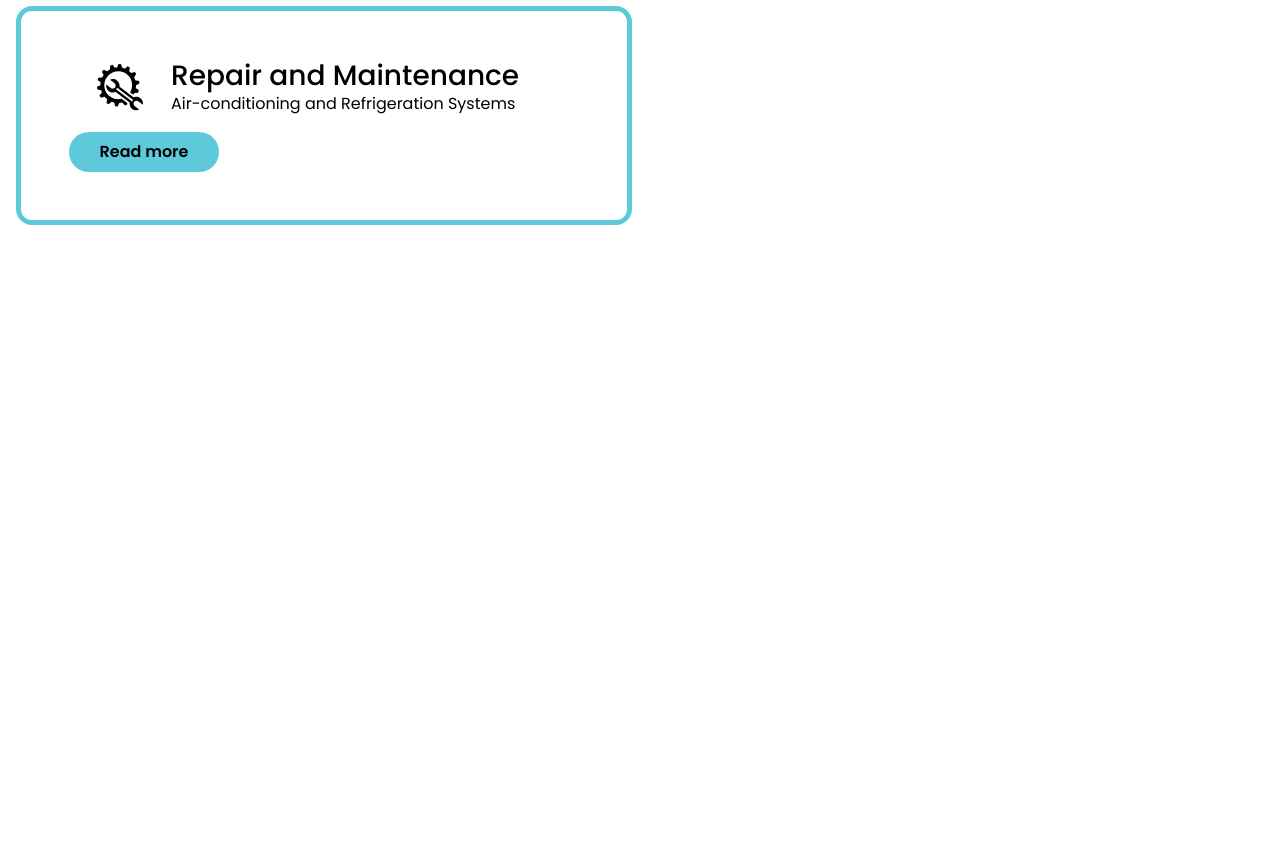
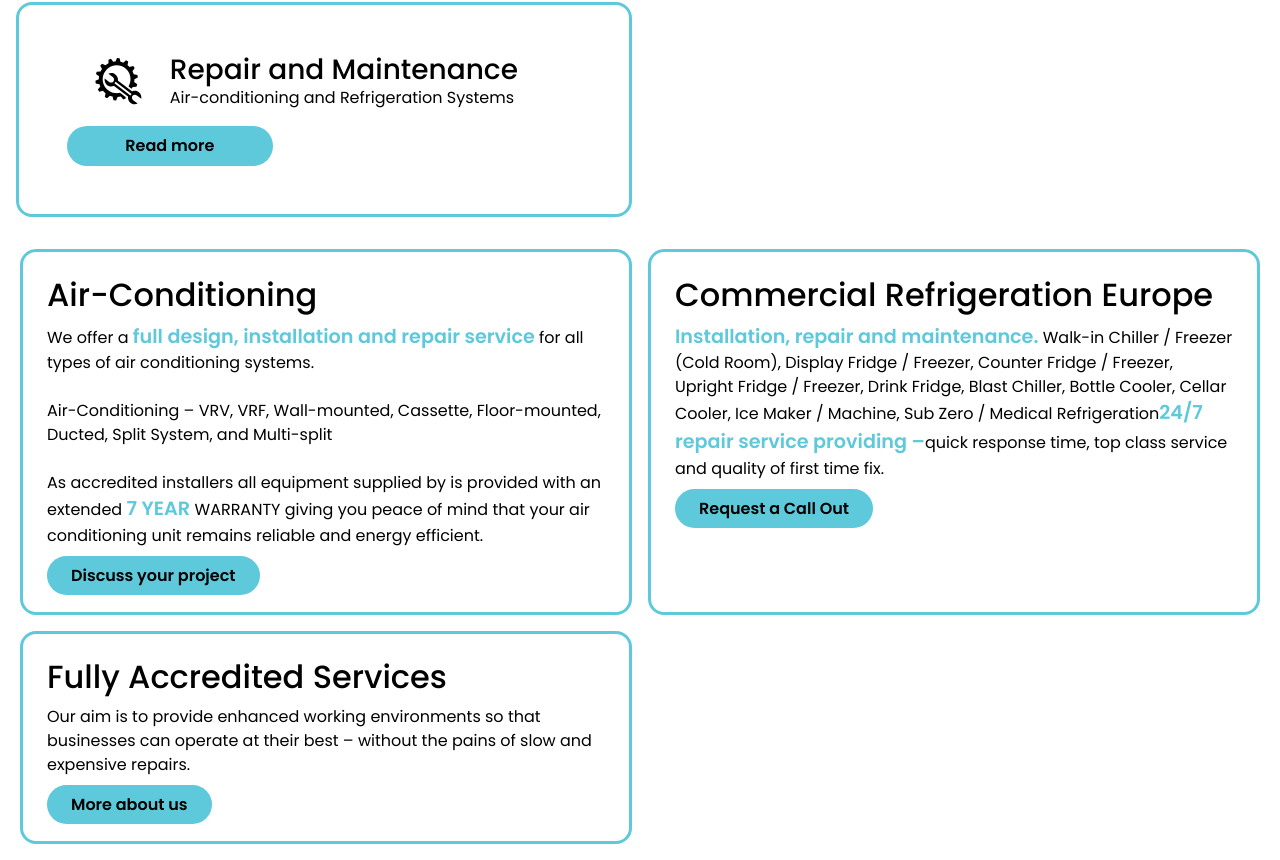
Before and after one commit to mrkamin/theukeverest.co.uk-react, a React (Create React App) app: page / in a window 1280 px wide. Shown: the part 766-1626 px from the top of the page. Before the commit the page ends 1007 px from the top, so only its background shows below. Built offline with nearby package versions, Linux system fonts and the light colour scheme.

Commit message:
Make  Home Section three responsive

```diff
--- a/src/App.css
+++ b/src/App.css
@@ -15,6 +15,12 @@ body {
   color: #000;
 }
 
+.brand-color {
+  color: var(--brand-color);
+  font-size: larger;
+  font-weight: 700;
+}
+
 a {
   text-decoration: none;
   color: #000;
--- a/src/components/hero/Home.js
+++ b/src/components/hero/Home.js
@@ -4,6 +4,7 @@ import AIRCONDITIONIMG from "../assets/air conditioning.png";
 import ACOUTDOOR from '../assets/outdoor unit ac.jpg'
 import { GiAutoRepair } from "react-icons/gi";
 import "./home.css";
+import HomeSectionThree from "./HomeSectionThree";
 
 const Home = () => {
   return (
@@ -63,8 +64,8 @@ const Home = () => {
         </div>
         <Link to="repair-maintenance" className="read-more p-2 rounded-5">Read more</Link>
       </div>
-
       </div>
+      <HomeSectionThree />
     </div>
   );
 };
--- /dev/null
+++ b/src/components/hero/HomeSectionThree.js
@@ -0,0 +1,59 @@
+import { Link } from "react-router-dom";
+
+const HomeSectionThree = () => {
+  return (
+    <div className="HomeSectionThree gap-3">
+      <div className="w-100 homeSectionThreeItem p-4">
+        <h2>Air-Conditioning</h2>
+        <p className="text-align-justify">
+          We offer a{" "}
+          <span className="brand-color">
+            full design, installation and repair service
+          </span>{" "}
+          for all types of air conditioning systems.
+          <br />
+          <br /> Air-Conditioning – VRV, VRF, Wall-mounted, Cassette,
+          Floor-mounted, Ducted, Split System, and Multi-split
+          <br />
+          <br />
+          As accredited installers all equipment supplied by is provided with an
+          extended <span className="brand-color">7 YEAR </span>WARRANTY giving
+          you peace of mind that your air conditioning unit remains reliable and
+          energy efficient.
+        </p>
+        <Link to="contact-us" className=" read-more p-2 rounded-5 px-4">
+          Discuss your project
+        </Link>
+      </div>
+      <div className="w-100 homeSectionThreeItem p-4">
+        <h2>Commercial Refrigeration Europe</h2>
+        <p className="text-align-justify">
+          <span className="brand-color">
+            Installation, repair and maintenance.
+          </span>{" "}
+          Walk-in Chiller / Freezer (Cold Room), Display Fridge / Freezer,
+          Counter Fridge / Freezer, Upright Fridge / Freezer, Drink Fridge,
+          Blast Chiller, Bottle Cooler, Cellar Cooler, Ice Maker / Machine, Sub
+          Zero / Medical Refrigeration
+          <span className="brand-color">24/7 repair service providing –</span>
+          quick response time, top class service and quality of first time fix.
+        </p>
+        <Link to="contact-us" className=" read-more p-2 rounded-5 px-4">
+          Request a Call Out
+        </Link>
+      </div>
+      <div className="w-100 homeSectionThreeItem p-4">
+        <h2>Fully Accredited Services</h2>
+        <p className="text-align-justify">
+          Our aim is to provide enhanced working environments so that businesses
+          can operate at their best – without the pains of slow and expensive
+          repairs.
+        </p>
+        <Link to="about-us" className=" read-more p-2 rounded-5 px-4">
+          More about us
+        </Link>
+      </div>
+    </div>
+  );
+};
+export default HomeSectionThree;
--- a/src/components/hero/home.css
+++ b/src/components/hero/home.css
@@ -11,7 +11,7 @@
 }
 
 .overlay {
-    background-color:#5dc8db57 ;
+  background-color: #5dc8db57;
   height: 550px;
   width: 100%;
   position: absolute;
@@ -25,7 +25,7 @@
 }
 
 .cart-items {
-    border: 5px solid #5dc9db ;
+  border: 3px solid #5dc9db;
   border-radius: 1rem;
 }
 .cart-item {
@@ -45,7 +45,18 @@ fill: #5dc9db;
 
 .read-more {
   background-color: #5dc9db;
-    width: 150px;
+  width: 40%;
+}
+
+.HomeSectionThree {
+  display: grid;
+  grid-template-columns: 1fr 1fr 1fr;
+  padding: 16px 300px;
+}
+
+.homeSectionThreeItem {
+  border: 3px solid #5dc9db;
+  border-radius: 1rem;
 }
 
 @media screen and (max-width: 1366px) {
@@ -58,7 +69,7 @@ fill: #5dc9db;
   }
 
   .overlay {
-        background-color:#5dc8db57 ;
+    background-color: #5dc8db57;
     height: 380px;
     width: 100%;
     position: absolute;
@@ -70,11 +81,22 @@ fill: #5dc9db;
     display: grid;
     grid-template-columns: 1fr 1fr;
   }
+
+  .HomeSectionThree {
+    display: grid;
+    grid-template-columns: 1fr 1fr;
+    padding: 16px 20px;
+  }
 }
 
 @media screen and (max-width: 992px) {
   .cart-container {
     display: grid;
-        grid-template-columns: 1fr ;
+    grid-template-columns: 1fr;
+  }
+
+  .HomeSectionThree {
+    display: grid;
+    grid-template-columns: 1fr;
   }
 }
```
Lines whose indentation alone changed are shown as unchanged.
